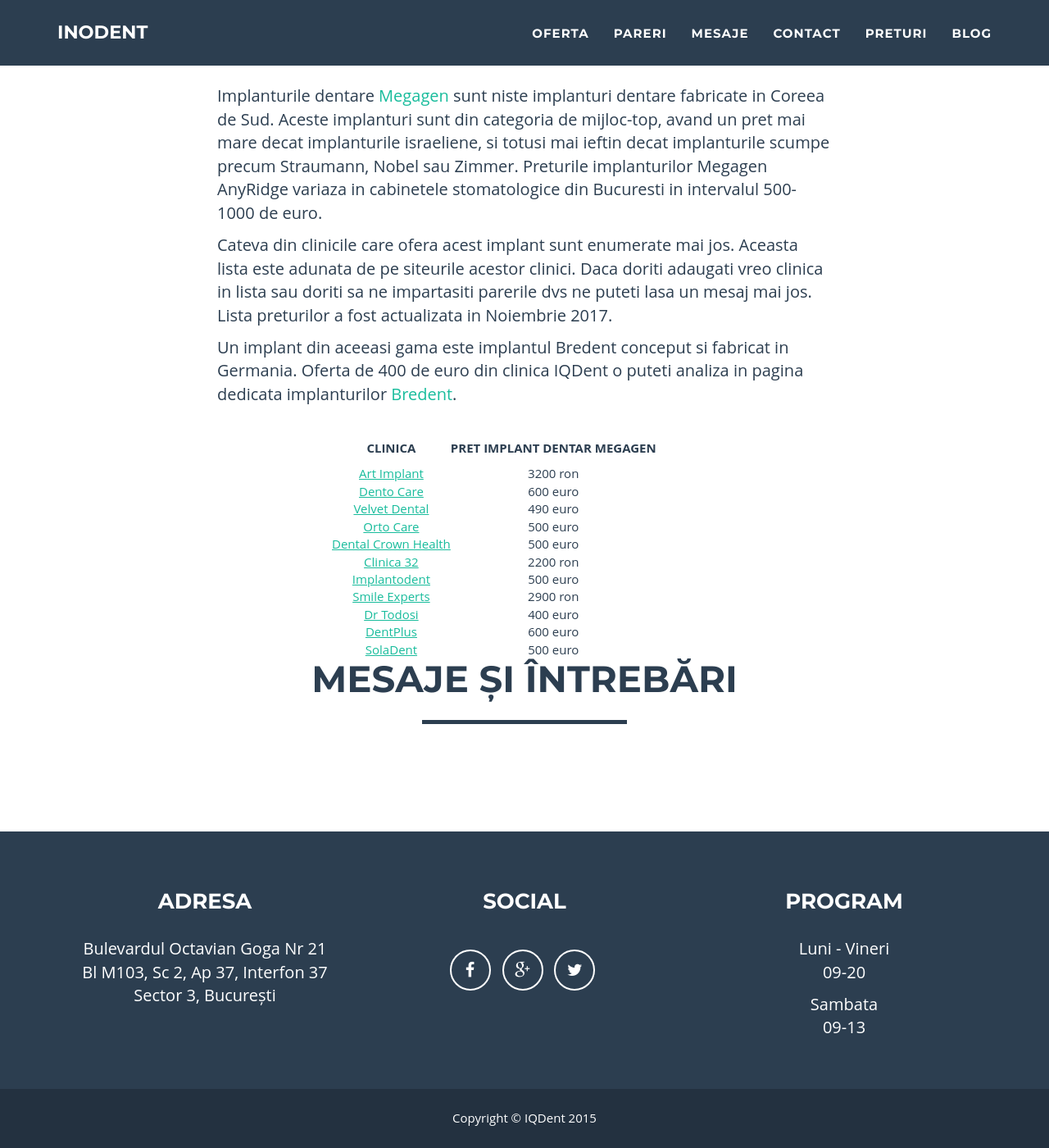
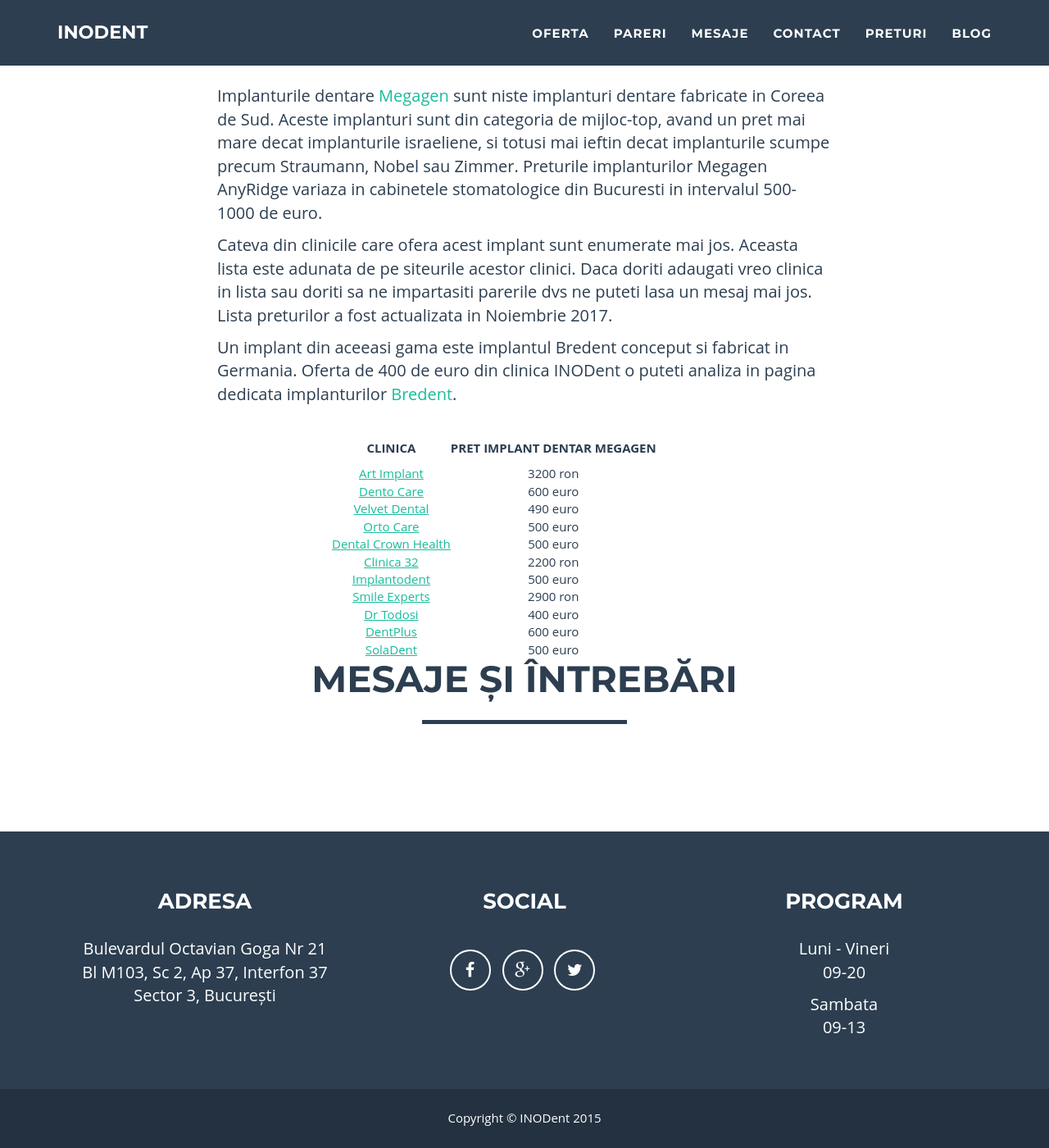
Before and after one commit to littledentgopo/offerdent, a Jekyll site: the page built from _posts/2017-11-21-implanturi-dentare-megagen-pareri-preturi.html, in a window 1280 px wide and 1400 px high, scrolled down 1120 px. Shown: the whole window at 82% size. Built offline with Jekyll 4.4.1, drawn with Linux system fonts in a browser that asks for light colours; comment, search, counter and statistics services are not loaded.

Commit message:
Change copyright to inodent

```diff
--- a/_includes/footer.html
+++ b/_includes/footer.html
@@ -35,7 +35,7 @@
             <div class="container">
                 <div class="row">
                     <div class="col-lg-12">
-                        Copyright &copy; {{site.name}} 2015
+                        Copyright &copy; {{site.newname}} 2015
                     </div>
                 </div>
             </div>
--- a/_posts/2017-11-21-implanturi-dentare-megagen-pareri-preturi.html
+++ b/_posts/2017-11-21-implanturi-dentare-megagen-pareri-preturi.html
@@ -18,7 +18,7 @@ Implanturile dentare <a href="https://www.megagen.ro/implants/" target="_blank">
 
 
 <p>
-    Un implant din aceeasi gama este implantul Bredent conceput si fabricat in Germania. Oferta de 400 de euro din clinica IQDent o puteti analiza in pagina dedicata implanturilor <a href="/promotie-bredent.html">Bredent</a>.
+    Un implant din aceeasi gama este implantul Bredent conceput si fabricat in Germania. Oferta de 400 de euro din clinica {{site.newname}} o puteti analiza in pagina dedicata implanturilor <a href="/promotie-bredent.html">Bredent</a>.
 </p>
 
 
```
